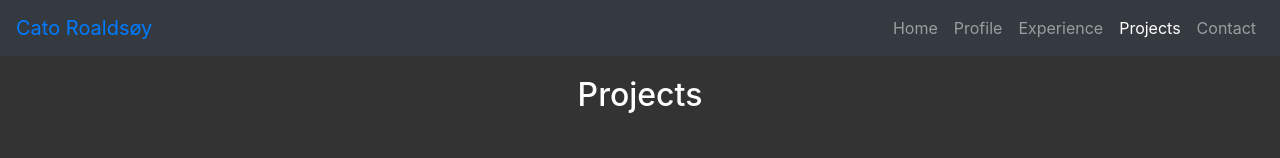
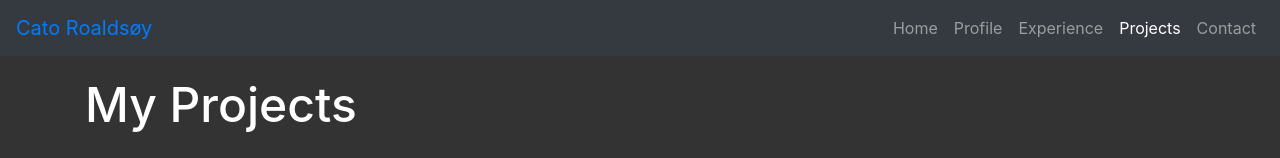
Before and after one commit to ca2roaldsoy/my_portfolio, a React (Create React App) app: page /projects in a window 1280 px wide. Shown: the top 158 px of the page. Built offline with nearby package versions, Linux system fonts and the light colour scheme.

Commit message:
moved title to left

```diff
--- a/src/components/projects/ProjectDetail.js
+++ b/src/components/projects/ProjectDetail.js
@@ -21,7 +21,6 @@ function ProjectDetail({
       sm={12}
       md={4}
       lg={4}
-      className="animate__animated animate__fadeInDown"
     >
       <Card className="project">
         <Card.Img variant="top" src={img} />
--- a/src/components/projects/Projects.js
+++ b/src/components/projects/Projects.js
@@ -6,7 +6,7 @@ import ProjectDetail from "./ProjectDetail";
 function Projects() {
   return (
     <section>
-      <h2>Projects</h2>
+      <h2>My Projects</h2>
       <Row className="projectContainer">
         {myProjects.map((project, i) => {
           return (
--- a/src/style/partials/_blocktags.scss
+++ b/src/style/partials/_blocktags.scss
@@ -12,5 +12,5 @@ h5 {
 }
 
 h2 {
-  text-align: center;
+  font-size: 48px;
 }
```
